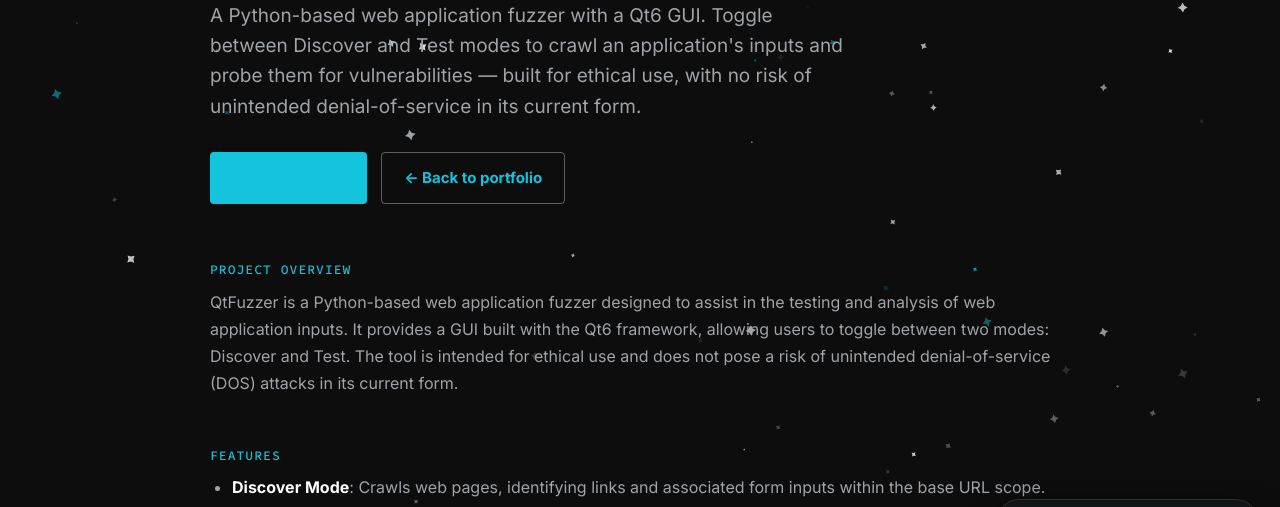
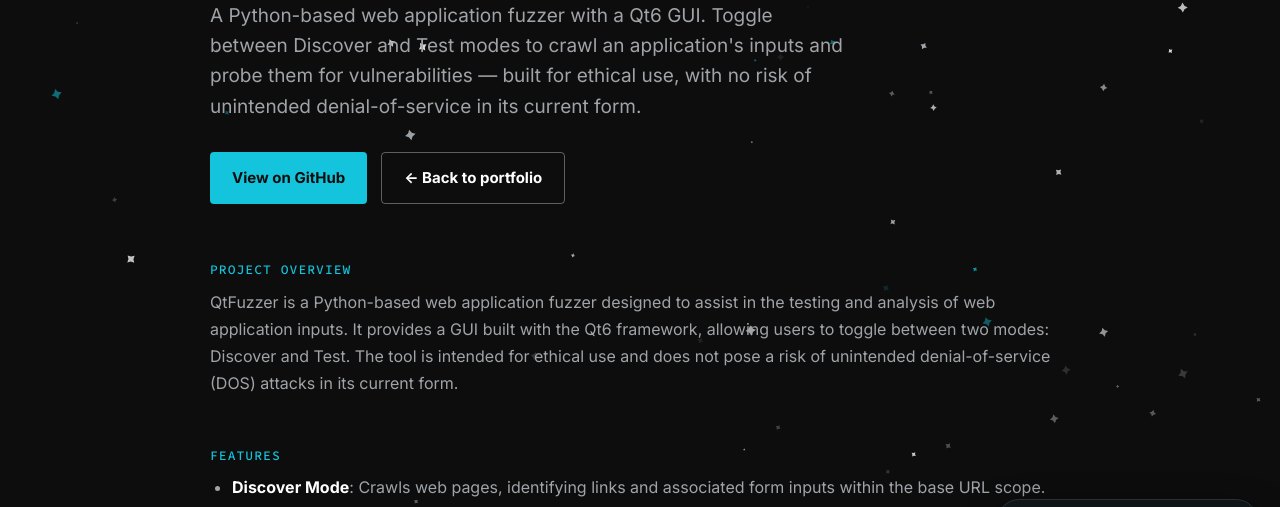
Before and after one commit to WizardML7/QtFuzzer, a plain HTML site: page index.html in a window 1280 px wide. Shown: the part 235-742 px from the top of the page. Drawn offline with nearby package versions, Linux system fonts and the light colour scheme.

Commit message:
Fix View on GitHub button text contrast
The button is an <a>, so the baseline 'body.wz a' color rule (higher
specificity than .wz-btn) was painting the text the accent color —
invisible against the matching accent fill until hover. Set button text
to near-black via a higher-specificity 'body.wz a.wz-btn' rule so it
stays legible at rest on every palette (including gold).

```diff
--- a/wizard-theme.css
+++ b/wizard-theme.css
@@ -53,12 +53,12 @@
 /* Primary button */
 .wz-btn {
   display: inline-flex; align-items: center; gap: 9px;
-  background: var(--accent); color: #fff;
+  background: var(--accent); color: #0D0D0D;
   font-family: var(--wz-font); font-weight: 700; font-size: 15px;
   padding: 13px 22px; border-radius: 4px; border: 0; cursor: pointer;
   transition: background .2s;
 }
-.wz-btn:hover { background: var(--accent-hot); color: #fff; }
+.wz-btn:hover { background: var(--accent-hot); color: #0D0D0D; }
 
 /* Ghost button */
 .wz-btn-ghost {
@@ -69,6 +69,16 @@
   transition: border-color .2s, background .2s;
 }
 .wz-btn-ghost:hover { border-color: rgba(255,255,255,.85); background: rgba(255,255,255,.06); color: var(--wz-fg); }
+
+/* When the buttons are links inside the dark baseline, the generic
+   `body.wz a` color rule (specificity 0,1,1) would otherwise override
+   the button text color. These higher-specificity rules keep button
+   text legible: near-black on the bright accent fill, theme color on
+   the ghost outline. */
+body.wz a.wz-btn,
+body.wz a.wz-btn:hover { color: #0D0D0D; }
+body.wz a.wz-btn-ghost { color: var(--wz-fg); }
+body.wz a.wz-btn-ghost:hover { color: var(--wz-fg); }
 
 /* ============================================================
    Project-page layout helpers
```
